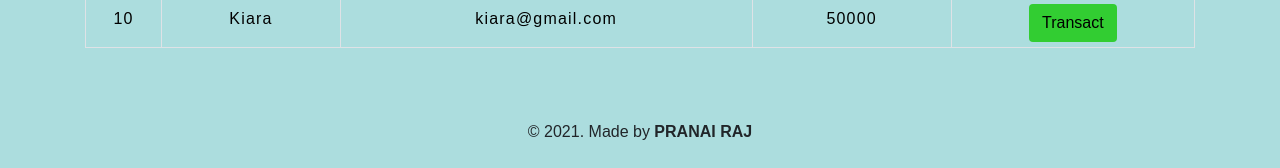
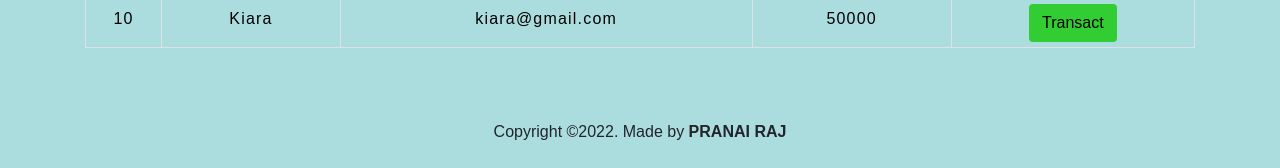
Before and after one commit to Pranai2518/Banking_system, a PHP site: page /transfermoney.php in a window 1280 px wide. Shown: the part 641-809 px from the top of the page. Run offline with PHP 8.4, Linux system fonts and the light colour scheme; data comes from the database, SQL or seed files in the repository.

Commit message:
transfermoney update

```diff
--- a/transfermoney.php
+++ b/transfermoney.php
@@ -19,7 +19,7 @@
     </style>
 </head>
 
-<body style="background-color :  #ACDDDE;">
+<body style="background-color : #ACDDDE;">
 <?php
     include 'config.php';
     $sql = "SELECT * FROM users";
@@ -68,7 +68,7 @@
             </div>
          </div>
          <footer class="text-center mt-5 py-2">
-            <p>&copy 2021. Made by <b>PRANAI RAJ</b></p>
+            <p>Copyright &copy2022. Made by <b>PRANAI RAJ</b></p>
         </footer>
          <script src="https://code.jquery.com/jquery-3.5.1.slim.min.js" integrity="sha384-DfXdz2htPH0lsSSs5nCTpuj/zy4C+OGpamoFVy38MVBnE+IbbVYUew+OrCXaRkfj" crossorigin="anonymous"></script>
 <script src="https://cdn.jsdelivr.net/npm/bootstrap@4.5.3/dist/js/bootstrap.bundle.min.js" integrity="sha384-ho+j7jyWK8fNQe+A12Hb8AhRq26LrZ/JpcUGGOn+Y7RsweNrtN/tE3MoK7ZeZDyx" crossorigin="anonymous"></script>
```
